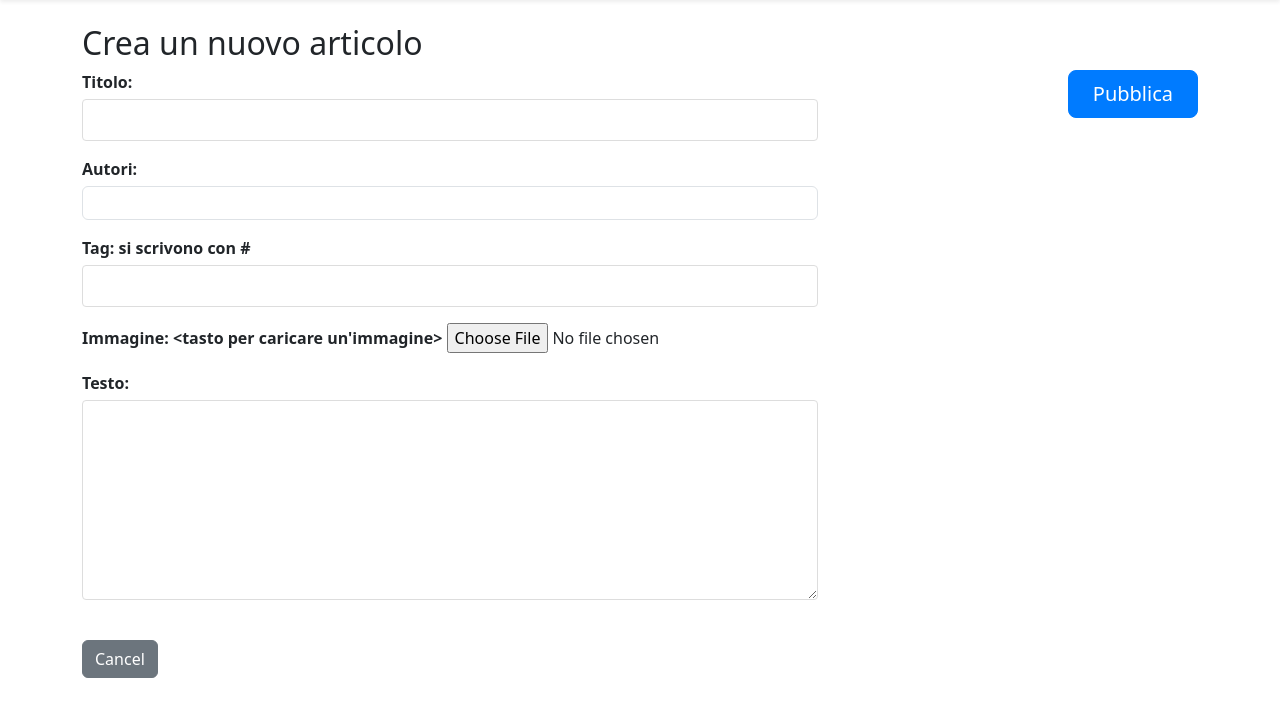
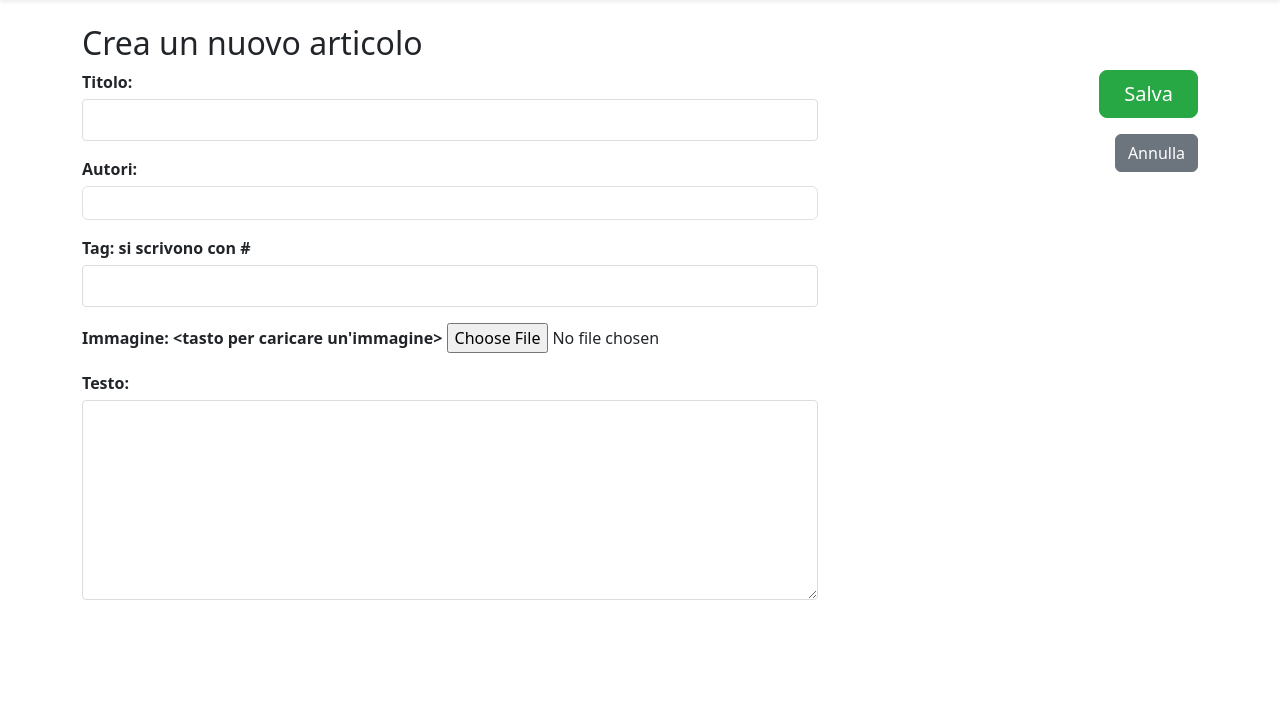
Before and after one commit to esaedro/sito_progettoiseo, a Django app: page /articoli/create/ in a window 1280 px wide. Shown: the part 80-800 px from the top of the page. Run offline with Django 5.2, Linux system fonts and the light colour scheme; the visitor is signed in with stand-in values (Sample User, id 1); data comes from the database, SQL or seed files in the repository; some libraries are stand-ins or nearby versions.

Commit message:
Nomi-cognomi autori, form eventi, pulsanti coerenti

```diff
--- a/progettoiseo/articoli/templates/article_detail.html
+++ b/progettoiseo/articoli/templates/article_detail.html
@@ -32,7 +32,7 @@
                                 <i class="fas fa-users text-muted me-2"></i>
                                 <strong>Autori:</strong>
                                 {% for autore in article.autori.all %}
-                                    {{ autore }}{% if not forloop.last %}, {% endif %}
+                                    {{ autore.user.get_full_name|default:autore.user.username }}{% if not forloop.last %}, {% endif %}
                                 {% endfor %}
                             </p>
                         {% endif %}
--- a/progettoiseo/articoli/templates/article_form.html
+++ b/progettoiseo/articoli/templates/article_form.html
@@ -2,8 +2,7 @@
 {% extends "layouts/base.html" %}
 {% block content %}
 <div class="container mt-4">
-  <h2>{{ view.object.pk|yesno:"Modifica articolo,Crea un nuovo articolo" }}</h2>
-
+  <h2>{% if form.instance.pk %}Modifica articolo{% else %}Crea un nuovo articolo{% endif %}</h2>
   <form method="post" enctype="multipart/form-data">
     {% csrf_token %}
 
@@ -101,18 +100,12 @@
 
       <!-- Colonna destra - Pulsante Pubblica -->
       <div class="col-md-4">
-        <div class="d-flex justify-content-end">
-          <button type="submit" class="btn btn-primary btn-lg px-4">
-            Pubblica
+        <div class="d-flex flex-column align-items-end gap-2">
+          <button type="submit" class="btn btn-success btn-lg px-4 mb-2">
+            Salva
           </button>
+          <a href="{% url 'article-list' %}" class="btn btn-secondary">Annulla</a>
         </div>
-      </div>
-    </div>
-
-    <!-- Pulsante Cancel nella parte inferiore -->
-    <div class="row mt-3">
-      <div class="col-12">
-        <a href="{% url 'article-list' %}" class="btn btn-secondary">Cancel</a>
       </div>
     </div>
   </form>
@@ -131,9 +124,9 @@ textarea.form-control {
     resize: vertical;
 }
 
-.btn-primary {
-    background-color: #007bff;
-    border-color: #007bff;
+.btn-success {
+    background-color: #28a745;
+    border-color: #28a745;
 }
 
 .form-label {
--- a/progettoiseo/eventi/templates/dettaglio_evento.html
+++ b/progettoiseo/eventi/templates/dettaglio_evento.html
@@ -38,7 +38,7 @@
                         </p>
                         <p class="mb-1">
                             <i class="fas fa-user text-muted me-2"></i>
-                            <strong>Organizzatore:</strong> {{ event.organizzatore }}
+                            <strong>Organizzatore:</strong> {{ event.organizzatore.user.get_full_name|default:event.organizzatore.user.username }}
                         </p>
                         <p class="mb-1">
                             <i class="fas fa-info-circle text-muted me-2"></i>
--- a/progettoiseo/eventi/templates/lista_eventi.html
+++ b/progettoiseo/eventi/templates/lista_eventi.html
@@ -81,7 +81,7 @@
                         <p class="mb-2"><strong>Stato:</strong> {{ event.stato }}</p>
                         <!-- Organizzatore -->
                         {% if event.organizzatore %}
-                            <p class="mb-2"><strong>Organizzatore:</strong> {{ event.organizzatore }}</p>
+                            <p class="mb-2"><strong>Organizzatore:</strong> {{ event.organizzatore.user.get_full_name|default:event.organizzatore.user.username }}</p>
                         {% endif %}
                         <!-- Estratto descrizione -->
                         <p class="card-text flex-grow-1">
```
Also changed, not shown: progettoiseo/eventi/templates/form_eventi.html (+9 -8 lines).
